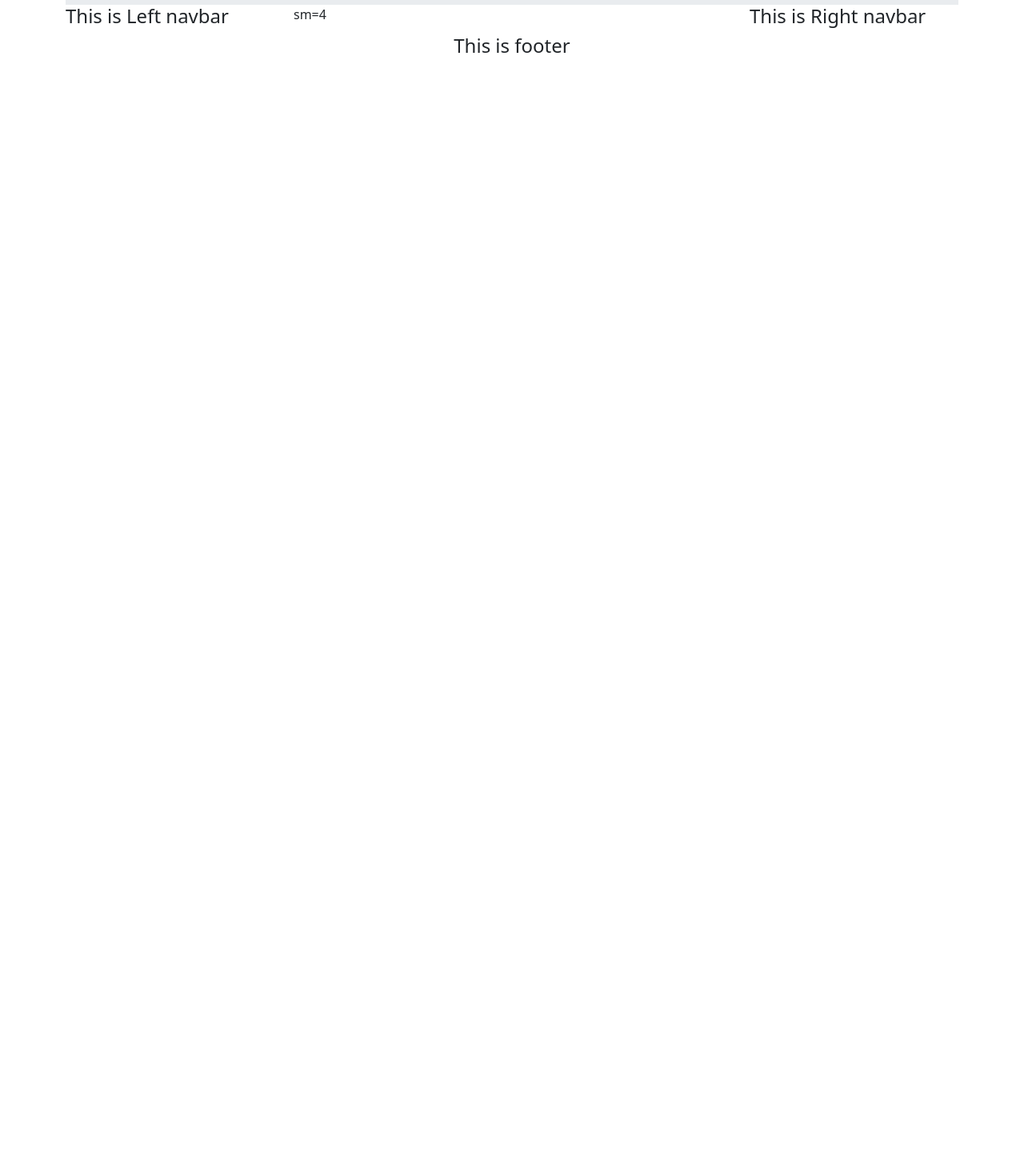
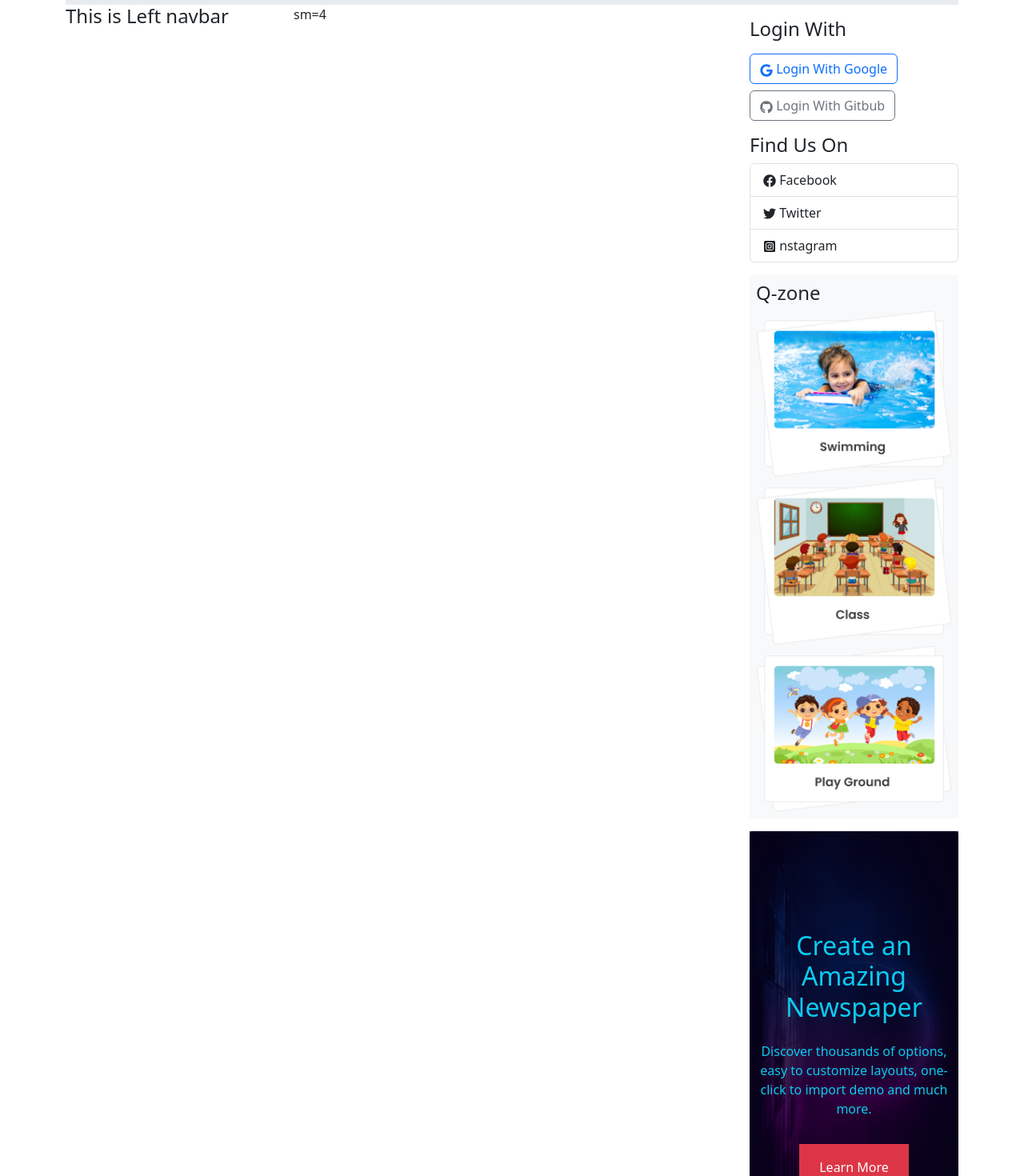
Before and after one commit to mehadiHasanDiner/module-62-large-web-auth-reacap, a React (Vite) app: page / in a window 1280 px wide. Shown: the part 260-1730 px from the top of the page at 80% size. Before the commit the page ends 800 px from the top, so only its background shows below. Built offline with nearby package versions, Linux system fonts and the light colour scheme; no server answers.

Commit message:
today's work

```diff
--- a/package.json
+++ b/package.json
@@ -17,6 +17,7 @@
     "react-bootstrap": "^2.9.1",
     "react-dom": "^18.2.0",
     "react-fast-marquee": "^1.6.2",
+    "react-icons": "^4.11.0",
     "react-router-dom": "^6.18.0"
   },
   "devDependencies": {
--- a/src/Shared/LeftNav.jsx
+++ b/src/Shared/LeftNav.jsx
@@ -1,6 +1,15 @@
-import React from "react";
+import React, { useEffect, useState } from "react";
 
 const LeftNav = () => {
+  const [categories, setCategories] = useState([]);
+
+  useEffect(() => {
+    fetch("http://localhost:5000/categories")
+      .then((res) => res.json())
+      .then((data) => console.log(data))
+      .catch((error) => console.error(error));
+  }, []);
+
   return (
     <div>
       <h4>This is Left navbar</h4>
--- a/src/Shared/RightNav.jsx
+++ b/src/Shared/RightNav.jsx
@@ -1,9 +1,75 @@
+import Button from "react-bootstrap/Button";
 import React from "react";
+import qZone1 from "../../src/assets/qZone1.png";
+import qZone2 from "../../src/assets/qZone2.png";
+import qZone3 from "../../src/assets/qZone3.png";
+import bg from "../../src/assets/bg.png";
+
+import {
+  FaGoogle,
+  FaGithub,
+  FaFacebook,
+  FaTwitter,
+  FaInstagramSquare,
+} from "react-icons/fa";
+import { ListGroup } from "react-bootstrap";
 
 const RightNav = () => {
   return (
     <div>
-      <h4>This is Right navbar</h4>
+      <div className="my-3">
+        <h4>Login With</h4>
+        <Button className="my-2" variant="outline-primary">
+          <FaGoogle /> Login With Google
+        </Button>
+        <Button variant="outline-secondary">
+          {" "}
+          <FaGithub /> Login With Gitbub
+        </Button>
+      </div>
+
+      <div>
+        <h4>Find Us On</h4>
+        <ListGroup>
+          <ListGroup.Item>
+            {" "}
+            <FaFacebook /> Facebook
+          </ListGroup.Item>
+          <ListGroup.Item>
+            {" "}
+            <FaTwitter /> Twitter
+          </ListGroup.Item>
+          <ListGroup.Item>
+            {" "}
+            <FaInstagramSquare /> nstagram
+          </ListGroup.Item>
+        </ListGroup>
+      </div>
+
+      <div className="bg-light p-2 my-3">
+        <h4>Q-zone</h4>
+        <img className="img-fluid" src={qZone1} alt="" />
+        <img className="img-fluid" src={qZone2} alt="" />
+        <img className="img-fluid" src={qZone3} alt="" />
+      </div>
+
+      <div className="position-relative">
+        <div>
+          <img className="img-fluid" src={bg} alt="" />
+        </div>
+        <div className="position-absolute bottom-0 start-0 pb-5">
+          <div className="text-center text-info">
+            <h2 className="pb-3">Create an Amazing Newspaper</h2>
+            <p>
+              Discover thousands of options, easy to customize layouts,
+              one-click to import demo and much more.
+            </p>
+            <Button className="mt-3 px-4 py-3 rounded-0" variant="danger">
+              Learn More
+            </Button>
+          </div>
+        </div>
+      </div>
     </div>
   );
 };
```
Also changed, not shown: 1 other file (tests, documents, lock files or other folders).
